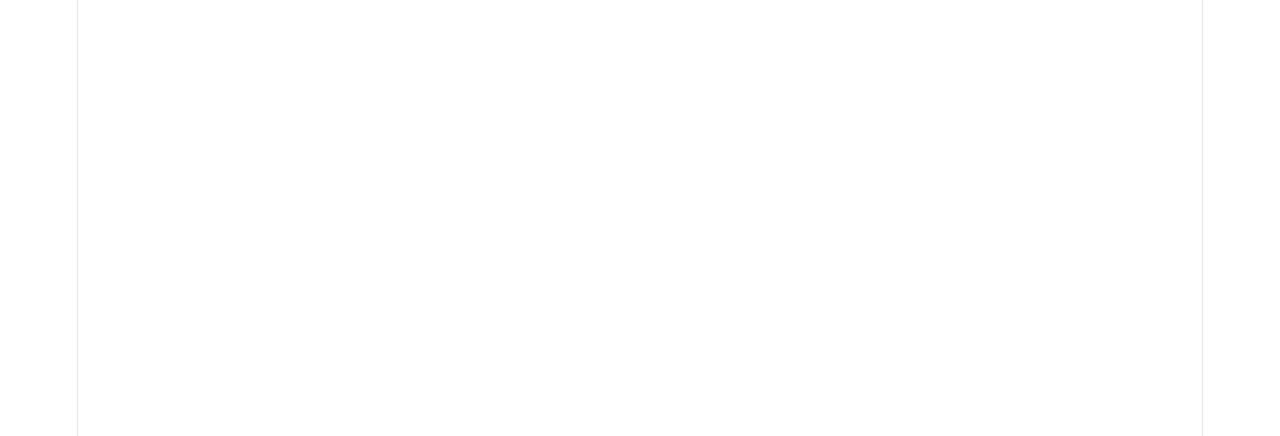
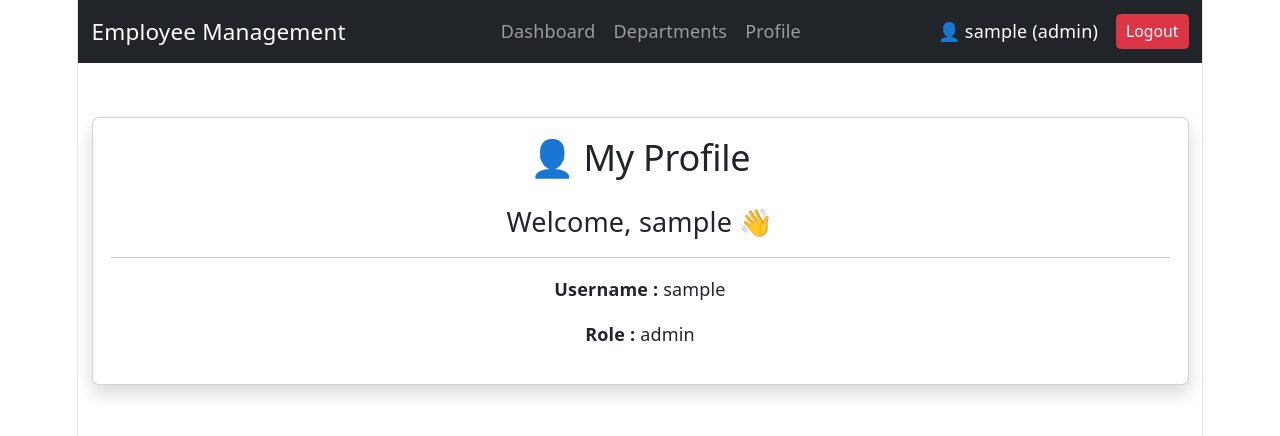
Before and after one commit to Khyati03/employee-management-ui, a React (Vite) app: page /profile in a window 1280 px wide. Before the commit this address had no page. Shown: the top 436 px of the page. Built offline with nearby package versions, Linux system fonts and the light colour scheme; sample sign-in values are in the browser's storage.

Commit message:
Addition of Navbar and Role-Based Menu

```diff
--- a/src/App.jsx
+++ b/src/App.jsx
@@ -7,6 +7,8 @@
 import EditEmployee from "./pages/EditEmployee";
 import Departments from "./pages/Departments";
 import AddDepartment from "./pages/AddDepartment";
+import Profile from "./pages/Profile";
+import RoleProtectedRoute from "./components/RoleProtectedRoute";
 
 function App() {
     return (
@@ -26,27 +28,27 @@
             <Route
                 path="/employees"
                 element={
-                    <ProtectedRoute>
+                    <RoleProtectedRoute role="ADMIN">
                         <Employees />
-                    </ProtectedRoute>
+                    </RoleProtectedRoute>
                 }
             />
 
             <Route
                 path="/employees/add"
                 element={
-                    <ProtectedRoute>
-                        <AddEmployee />
-                    </ProtectedRoute>
+                   <RoleProtectedRoute role="ADMIN">
+                       <AddEmployee />
+                   </RoleProtectedRoute>
                 }
             />
 
             <Route
                 path="/employees/edit/:id"
                 element={
-                    <ProtectedRoute>
-                        <EditEmployee />
-                    </ProtectedRoute>
+                    <RoleProtectedRoute role="ADMIN">
+                        <AddEmployee />
+                    </RoleProtectedRoute>
                 }
             />
 
@@ -67,6 +69,15 @@
                 }
             />
 
+            <Route
+                path="/profile"
+                element={
+                    <ProtectedRoute>
+                        <Profile />
+                    </ProtectedRoute>
+                }
+            />
+
         </Routes>
     );
 }
--- /dev/null
+++ b/src/components/Navbar.jsx
@@ -0,0 +1,69 @@
+import { Link, useNavigate } from "react-router-dom";
+
+function Navbar() {
+
+    const navigate = useNavigate();
+
+    const username = localStorage.getItem("username");
+    const role = localStorage.getItem("role");
+
+    const handleLogout = () => {
+        localStorage.clear();
+        navigate("/");
+    };
+
+    return (
+
+        <nav className="navbar navbar-expand-lg navbar-dark bg-dark">
+
+            <div className="container">
+
+                <Link className="navbar-brand" to="/dashboard">
+                    Employee Management
+                </Link>
+
+                <div className="navbar-nav">
+
+                    <Link className="nav-link" to="/dashboard">
+                        Dashboard
+                    </Link>
+
+                    {role === "ADMIN" && (
+                            <Link className="nav-link" to="/employees">
+                                Employees
+                            </Link>
+                    )}
+
+                    <Link className="nav-link" to="/departments">
+                        Departments
+                    </Link>
+
+                    <Link className="nav-link" to="/profile">
+                        Profile
+                    </Link>
+
+                </div>
+
+                <div className="d-flex align-items-center">
+
+                    <span className="text-white me-3">
+                        👤 {username} ({role})
+                    </span>
+
+                    <button
+                        className="btn btn-danger btn-sm"
+                        onClick={handleLogout}
+                    >
+                        Logout
+                    </button>
+
+                </div>
+
+            </div>
+
+        </nav>
+
+    );
+}
+
+export default Navbar;
--- /dev/null
+++ b/src/components/RoleProtectedRoute.jsx
@@ -0,0 +1,19 @@
+import { Navigate } from "react-router-dom";
+
+function RoleProtectedRoute({ children, role }) {
+
+    const token = localStorage.getItem("token");
+    const userRole = localStorage.getItem("role");
+
+    if (!token) {
+        return <Navigate to="/" replace />;
+    }
+
+    if (userRole !== role) {
+        return <Navigate to="/dashboard" replace />;
+    }
+
+    return children;
+}
+
+export default RoleProtectedRoute;
--- a/src/pages/AddDepartment.jsx
+++ b/src/pages/AddDepartment.jsx
@@ -2,6 +2,7 @@
 import api from "../api/api";
 import { useNavigate } from "react-router-dom";
 import { toast } from "react-toastify";
+import Navbar from "../components/Navbar";
 
 function AddDepartment() {
 
@@ -32,6 +33,8 @@
     };
 
     return (
+        <>
+        <Navbar />
         <div className="container mt-5">
 
             <h2>Add Department</h2>
@@ -53,6 +56,7 @@
             </button>
 
         </div>
+        </>
     );
 }
 
--- a/src/pages/AddEmployee.jsx
+++ b/src/pages/AddEmployee.jsx
@@ -2,6 +2,7 @@
 import { useNavigate } from "react-router-dom";
 import api from "../api/api";
 import { toast } from "react-toastify";
+import Navbar from "../components/Navbar";
 
 function AddEmployee() {
 
@@ -65,6 +66,8 @@
 };
 
     return (
+        <>
+        <Navbar />
         <div className="container mt-5">
 
             <h2>Add Employee</h2>
@@ -130,6 +133,7 @@
             </button>
 
         </div>
+        </>
     );
 }
 
--- a/src/pages/Departments.jsx
+++ b/src/pages/Departments.jsx
@@ -2,6 +2,7 @@
 import api from "../api/api";
 import { useNavigate } from "react-router-dom";
 import { toast } from "react-toastify";
+import Navbar from "../components/Navbar";
 
 function Departments() {
 
@@ -31,6 +32,8 @@
     };
 
     return (
+        <>
+        <Navbar />
         <div className="container mt-5">
 
             <h2>Departments</h2>
@@ -74,6 +77,7 @@
             </table>
 
         </div>
+        </>
     );
 }
 
--- a/src/pages/EditEmployee.jsx
+++ b/src/pages/EditEmployee.jsx
@@ -2,6 +2,7 @@
 import { useEffect, useState } from "react";
 import api from "../api/api";
 import { toast } from "react-toastify";
+import Navbar from "../components/Navbar";
 
 function EditEmployee() {
     const { id } = useParams();
@@ -58,6 +59,8 @@
 
 
      return (
+         <>
+           <Navbar />
             <div className="container mt-5">
 
                 <h2>Edit Employee</h2>
@@ -96,6 +99,7 @@
                 </button>
 
             </div>
+            </>
         );
 }
 
--- a/src/pages/Employees.jsx
+++ b/src/pages/Employees.jsx
@@ -2,6 +2,7 @@
 import api from "../api/api";
 import { useNavigate } from "react-router-dom";
 import { toast } from "react-toastify";
+import Navbar from "../components/Navbar";
 
 function Employees() {
     const navigate = useNavigate();
@@ -90,6 +91,8 @@
     };
 
     return (
+        <>
+        <Navbar />
         <div className="container mt-5">
 
             <h2>Employees</h2>
@@ -250,6 +253,7 @@
             </div>
 
         </div>
+        </>
     );
 }
 
--- a/src/pages/Login.jsx
+++ b/src/pages/Login.jsx
@@ -19,6 +19,7 @@
 
             localStorage.setItem("token", response.data.token);
             localStorage.setItem("role", response.data.role);
+            localStorage.setItem("username", username);
 
 
             toast.success("Login Successful!");
--- /dev/null
+++ b/src/pages/Profile.jsx
@@ -0,0 +1,54 @@
+import { useEffect, useState } from "react";
+import Navbar from "../components/Navbar";
+
+function Profile() {
+
+    const [username, setUsername] = useState("");
+    const [role, setRole] = useState("");
+
+    useEffect(() => {
+
+        setUsername(localStorage.getItem("username"));
+        setRole(localStorage.getItem("role"));
+
+    }, []);
+
+    return (
+        <>
+                <Navbar />
+
+        <div className="container mt-5">
+
+            <div className="card shadow">
+
+                <div className="card-body">
+
+                    <h2 className="mb-4">
+                        👤 My Profile
+                    </h2>
+
+                    <h4>
+                        Welcome, {username} 👋
+                    </h4>
+
+                    <hr />
+
+                    <p>
+                        <strong>Username :</strong> {username}
+                    </p>
+
+                    <p>
+                        <strong>Role :</strong> {role}
+                    </p>
+
+                </div>
+
+            </div>
+
+        </div>
+        </>
+
+    );
+}
+
+export default Profile;
```
Also changed, not shown: src/pages/Dashboard.jsx (+7 -20 lines).
